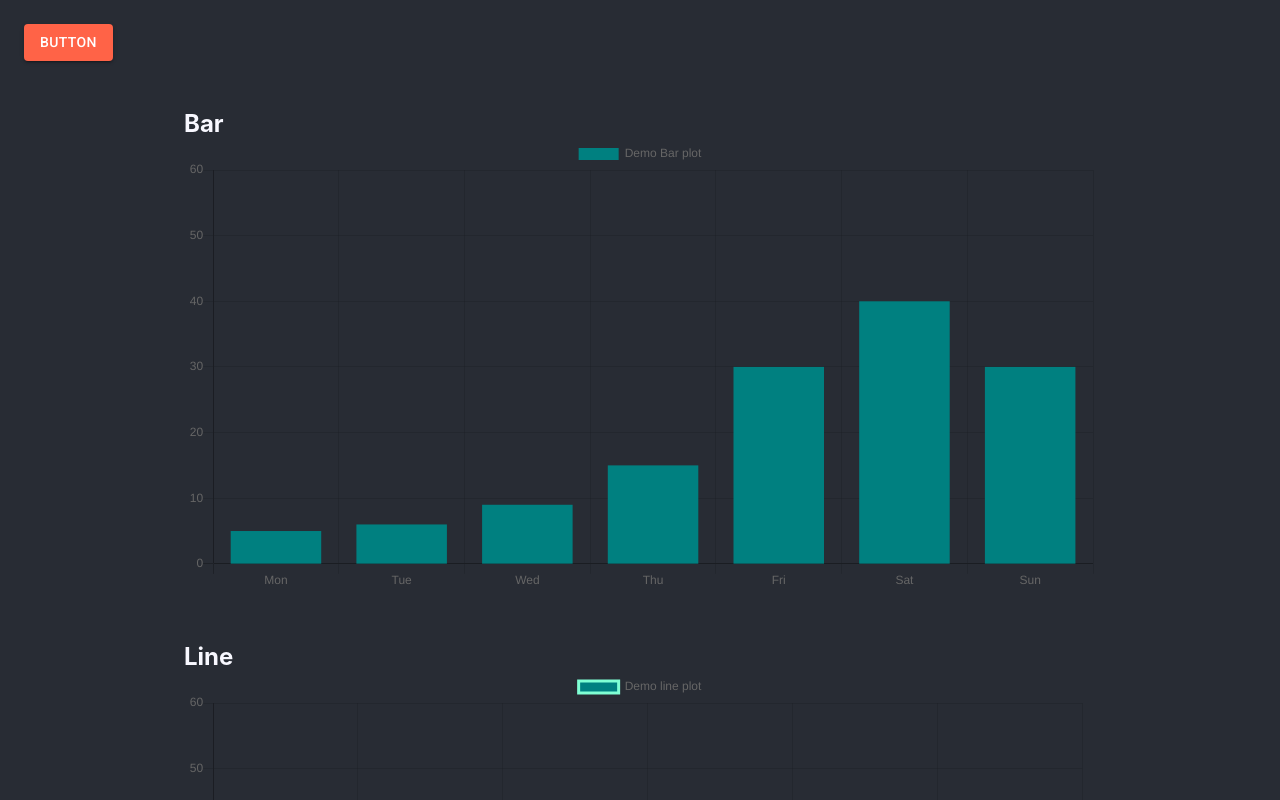
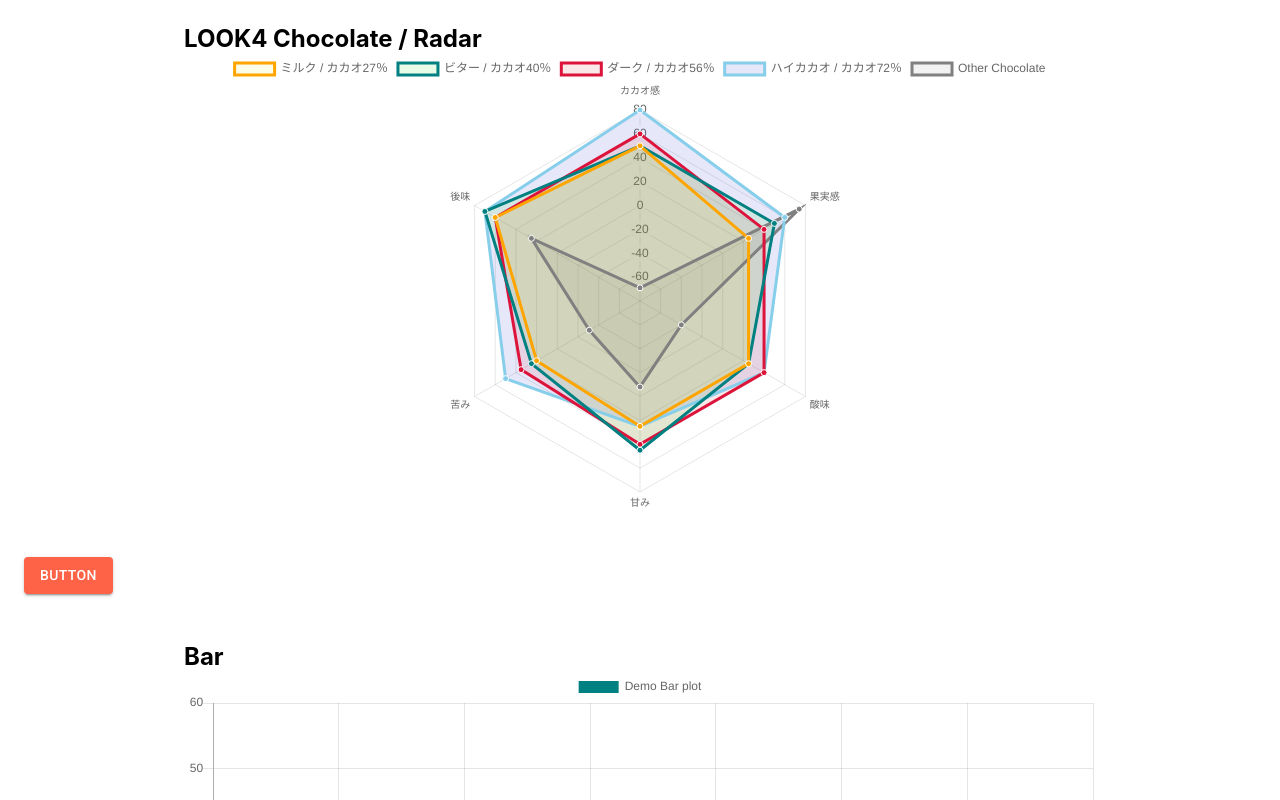
Before and after one commit to BoxPistols/React-ChartJS_Material-UI, a React (Create React App) app: page / in a window 1280 px wide. Shown: the top 800 px of the page. Built offline with nearby package versions, Linux system fonts and the light colour scheme.

Commit message:
Add Radar Chart

```diff
--- a/src/App.scss
+++ b/src/App.scss
@@ -1,8 +1,8 @@
 .App {
 	min-height: 100vh;
 
-	color: ghostwhite;
-	background-color: #282c34;
+	// color: ghostwhite;
+	// background-color: #282c34;
 }
 
 .section {
--- a/src/App.tsx
+++ b/src/App.tsx
@@ -4,10 +4,12 @@ import LineProt from './components/LinePlot'
 import PiePlot from './components/PiePlot'
 import BarPlot from './components/BarPlot'
 import MaterialUI from './components/MaterialUI'
+import RadarPlot from './components/RadarPlot'
 
 function App() {
     return (
         <div className='App'>
+            <RadarPlot />
             <MaterialUI />
             <BarPlot />
             <LineProt />
--- /dev/null
+++ b/src/components/RadarPlot.tsx
@@ -0,0 +1,69 @@
+import React from 'react'
+import { Radar } from 'react-chartjs-2'
+
+const data = {
+    labels: ['カカオ感', '果実感', '酸味', '甘み', '苦み', '後味'],
+    datasets: [
+        {
+            label: 'ミルク / カカオ27％',
+            backgroundColor: 'rgba(220,220,20, 0.1)',
+            borderColor: 'orange',
+            pointBackgroundColor: 'orange',
+            pointBorderColor: '#fff ',
+            data: [50, 25, 25, 25, 20, 60],
+        },
+        {
+            label: 'ビター / カカオ40％',
+            backgroundColor: 'rgba(20,220,20, 0.1)',
+            borderColor: 'teal',
+            pointBackgroundColor: 'teal',
+            pointBorderColor: '#fff ',
+            data: [50, 50, 25, 45, 25, 70],
+        },
+        {
+            label: 'ダーク / カカオ56％',
+            backgroundColor: 'rgba(200,20,20, 0.1)',
+            borderColor: 'crimson',
+            pointBackgroundColor: 'crimson',
+            pointBorderColor: '#fff ',
+            data: [60, 40, 40, 40, 35, 60],
+        },
+        {
+            label: 'ハイカカオ / カカオ72％',
+            backgroundColor: 'rgba(20,20,200, 0.1)',
+            borderColor: 'skyblue',
+            pointBackgroundColor: 'skyblue',
+            pointBorderColor: '#fff ',
+            data: [80, 60, 40, 25, 50, 70],
+        },
+        {
+            label: 'Other Chocolate',
+            backgroundColor: 'rgba(0,0,0, 0.05)',
+            borderColor: 'gray',
+            pointBackgroundColor: 'gray',
+            pointBorderColor: '#fff ',
+            data: [random(), random(), random(), random(), random(), random()],
+        },
+    ],
+}
+
+function random() {
+    return (
+        (
+            Math.random() > 0.5 ? 1.0 :
+                -1.0) * Math.round(Math.random() * 80)
+    )
+}
+
+const RadarPlot: React.FC = () => {
+    return (
+        <div>
+            <section className='section'>
+                <h2>LOOK4 Chocolate / Radar</h2>
+                <Radar data={data} />
+            </section>
+        </div>
+    )
+}
+
+export default RadarPlot
```
